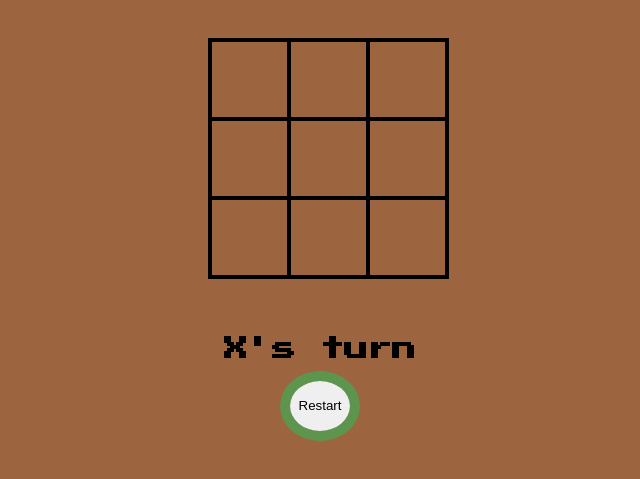
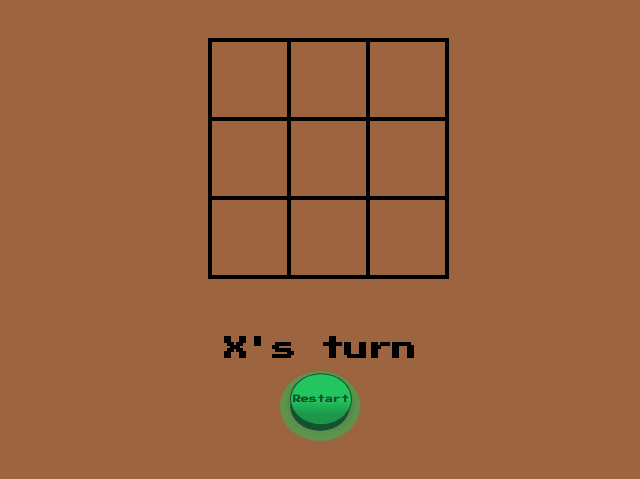
Before and after one commit to leoman8109754gmailcom/tictactoe, a plain HTML site: page index.html in a window 1280 px wide. Shown: the part 75-554 px from the top of the page, without its empty margins (320-960 px from the left). Drawn offline with Linux system fonts and the light colour scheme.

Commit message:
Update index.html

```diff
--- a/index.html
+++ b/index.html
@@ -24,7 +24,10 @@
             <div cellIndex="8" class="cell"></div>
         </div>
         <h2 id="statusText"></h2>
-        <button id="restartBtn" class="rstbtn">Restart<span class="button-border"></span></button>
+        <button id="restartBtn" class="rstbtn">
+        <span class="back"></span>
+        <span class="front">Restart</span>
+        </button>
     </div>
     <script src="script.js"></script>
 </body>
```
